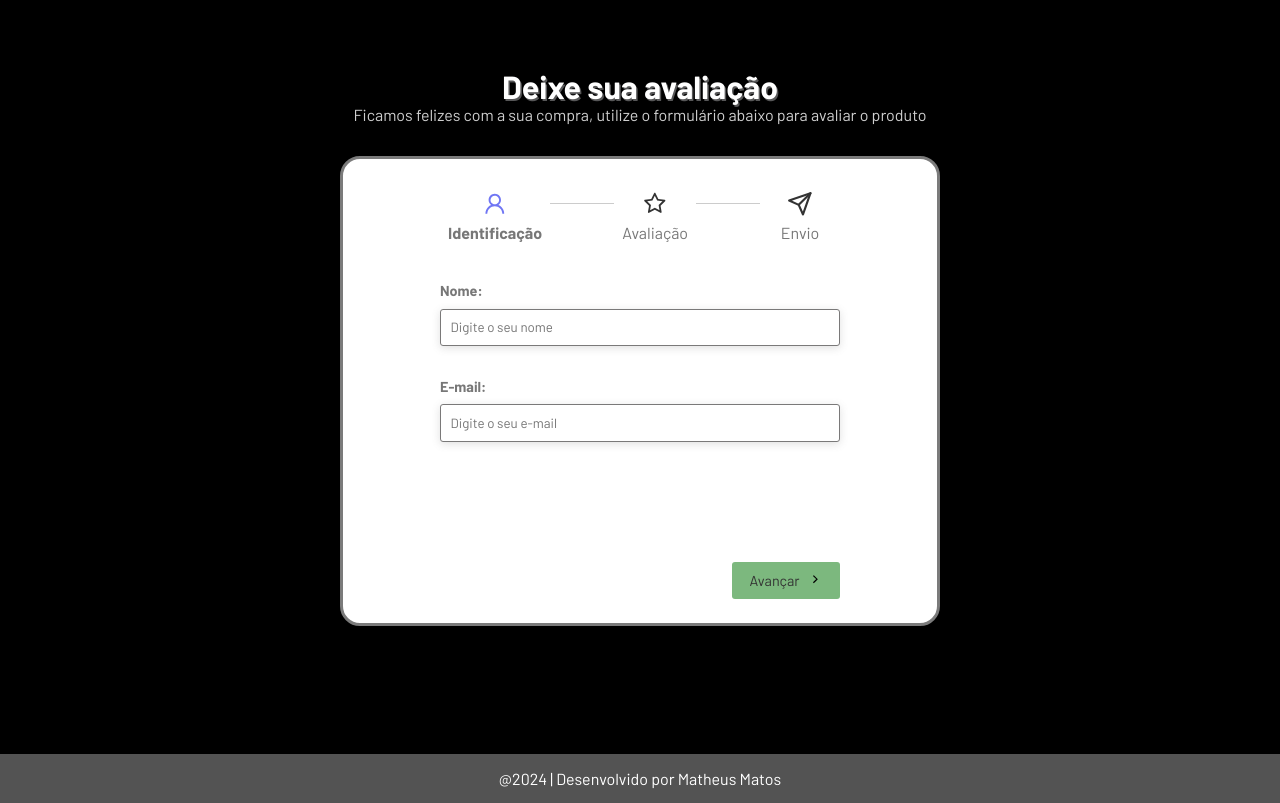
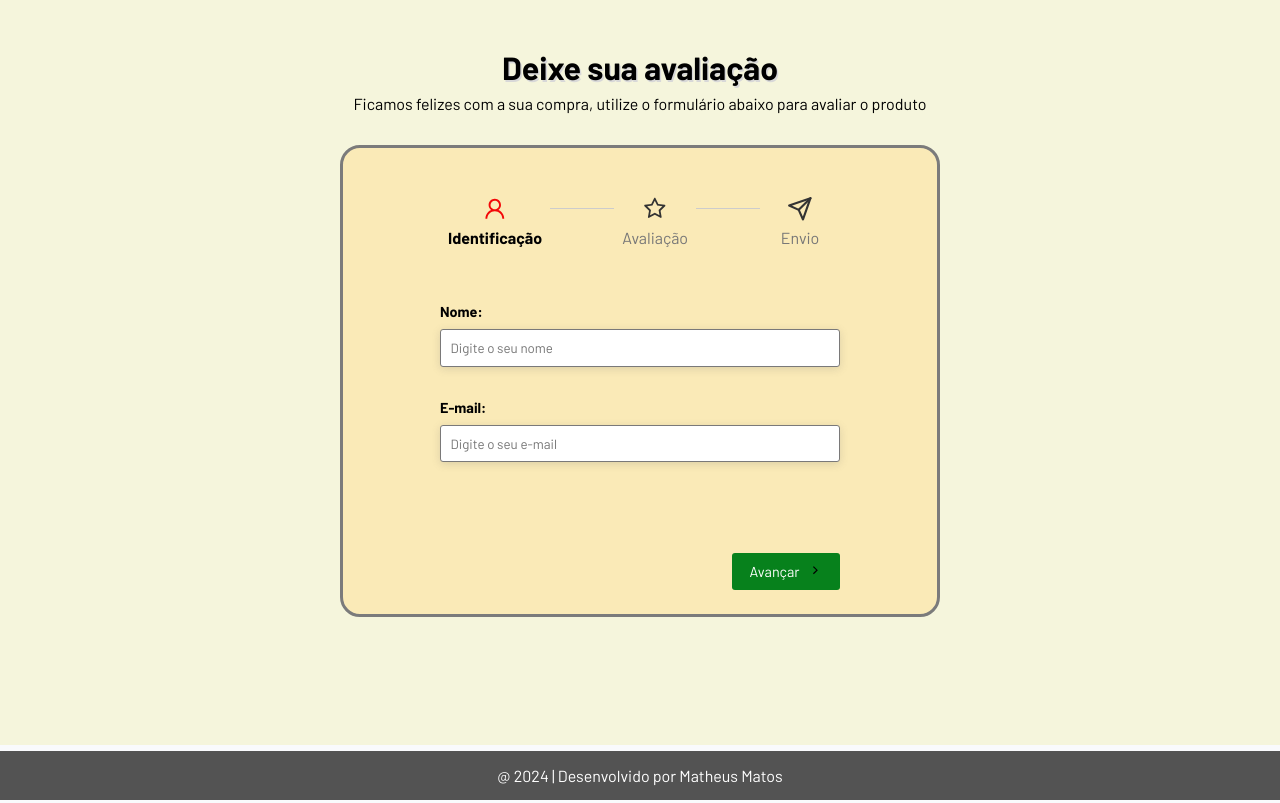
Before and after one commit to matheusmatosr/form_multistep, a React (Vite) app: page / in a window 1280 px wide. Built offline with nearby package versions, Linux system fonts and the light colour scheme.

Commit message:
feat: update style

```diff
--- a/src/App.tsx
+++ b/src/App.tsx
@@ -86,9 +86,9 @@ function App() {
             </div>
           </form>
         </div>
-      </div>
-      <div>
-        <Footer />
+        <div>
+          <Footer />
+        </div>
       </div>
     </>
   );
--- a/src/components/Footer.tsx
+++ b/src/components/Footer.tsx
@@ -3,7 +3,7 @@ import "../style/Footer.css";
 const Footer = () => {
   return (
     <div className="footer">
-      <span>@2024 | Desenvolvido por  <a href="https://www.linkedin.com/in/matheus-matos-1a523221b/" style={{color:"#fff", textDecoration:"None"}}>Matheus Matos</a></span>
+      <span>@ 2024 | Desenvolvido por  <a href="https://www.linkedin.com/in/matheus-matos-1a523221b/" style={{color:"#fff", textDecoration:"None"}}>Matheus Matos</a></span>
     </div>
   );
 };
--- a/src/components/Thanks.tsx
+++ b/src/components/Thanks.tsx
@@ -4,7 +4,7 @@ import {
   BsFillEmojiNeutralFill,
   BsFillEmojiFrownFill,
 } from "react-icons/bs";
-import "../style/Steps.css";
+import "../style/Thanks.css";
 
 type ThanksProps = {
   data: {
@@ -33,11 +33,11 @@ const Thanks = ({ data }: ThanksProps) => {
       <p>Para concluir sua avaliação clique no botão de Enviar abaixo.</p>
       <h3>Aqui está o resumo da sua avaliação:</h3>
       <p className="review-data">
-        <span>Satisfação com o produto:</span>
+        <span>Satisfação com o produto = </span>
         {emojiData[data.review as keyof typeof emojiData]}
       </p>
       <p className="review-data">
-        <span>Comentário:</span> {data.comment}
+        <span>Comentário = </span> {data.comment}
       </p>
     </div>
   );
--- a/src/style/App.css
+++ b/src/style/App.css
@@ -1,7 +1,7 @@
 .app {
   padding: 2rem;
   padding-bottom: 8rem;
-  background-color: #000;
+  background-color: beige;
 }
 
 .header {
@@ -11,20 +11,21 @@
 
 .header h2 {
   font-size: 2rem;
-  margin-top: 2.2rem;
-  color: #fff;
-  text-shadow: rgb(87, 87, 88) 1.5px 1.5px;
+  margin-top: 1rem;
+  color: #000000;
+  text-shadow: rgb(216, 216, 216) 1.5px 1.5px;
 }
 
 .header p {
-  color: #cfcfcf;
+  color: #000000;
+  margin-top: 0.5rem;
 }
 
 /* Forms */
 .form-container {
   max-width: 600px;
   margin: 0 auto;
-  background-color: #fff;
+  background-color: rgb(250, 234, 183);
   padding: 1.5rem;
   border-radius: 20px;
   border: 3px solid rgb(123, 123, 123);
@@ -44,6 +45,10 @@
   flex-direction: column;
   gap: 0.6rem;
   margin-bottom: 2rem;
+}
+
+.form-control label {
+  color: #000000;
 }
 
 label {
@@ -70,6 +75,7 @@ textarea {
   display: flex;
   justify-content: flex-end;
   gap: 1rem;
+  margin-top: -30px;
 }
 
 .actions button {
@@ -80,19 +86,23 @@ textarea {
   align-items: center;
   border: 2px solid transparent;
   border-radius: 3px;
-  background-color: #c47789;
+  background-color: #bb2020;
   cursor: pointer;
   transition: 0.3s;
 }
 
+.actions button span {
+  color: #fff;
+}
+
 .green-button {
-  background-color: #7cb87e !important;
+  background-color: #07811c !important;
   color: white !important;
   border-color: transparent !important;
 }
 
 .blue-button {
-  background-color: #6fa7d5 !important;
+  background-color: #0563b1 !important;
   color: white !important;
   border-color: transparent !important;
 }
--- a/src/style/Footer.css
+++ b/src/style/Footer.css
@@ -1,4 +1,7 @@
-.footer{
+.footer {
+  position: fixed;
+  bottom: 0;
+  left: 0;
   padding: 15px;
   background-color: rgb(83, 83, 83);
   width: 100%;
--- a/src/style/ReviewForm.css
+++ b/src/style/ReviewForm.css
@@ -11,11 +11,11 @@
 }
 
 .score-container svg:hover {
-  fill: #7076f4;
+  fill: #f30707;
 }
 
 .score-container input:checked ~ svg {
-  fill: #7076f4;
+  fill: #f30707;
 }
 
 .radio-container {
@@ -35,4 +35,5 @@
   font-weight: 300;
   font-size: 0.7rem;
   margin-top: 0.4rem;
+  color: #000;
 }
--- a/src/style/Steps.css
+++ b/src/style/Steps.css
@@ -6,7 +6,8 @@
   max-width: 400px;
   margin: 0 auto;
   position: relative;
-  margin-bottom: 2rem;
+  margin-top: 1rem;
+  margin-bottom: 3rem;
 }
 
 .steps::after {
@@ -19,7 +20,7 @@
 
 .step {
   text-align: center;
-  background-color: #fff;
+  background-color: rgb(250, 234, 183);
   z-index: 1;
   padding: 0.5rem;
   width: 120px;
@@ -35,7 +36,11 @@
 }
 
 .active > svg {
-  fill: #7076f4;
+  fill: #f30707;
+}
+
+.active p {
+  color: #000;
 }
 
 @media screen and (max-width:525px) {
--- a/src/style/Thanks.css
+++ b/src/style/Thanks.css
@@ -1,5 +1,5 @@
 .thanks-container {
-  text-align: center;
+  text-align: flex-start;
 }
 
 .thanks-container h2 {
```
